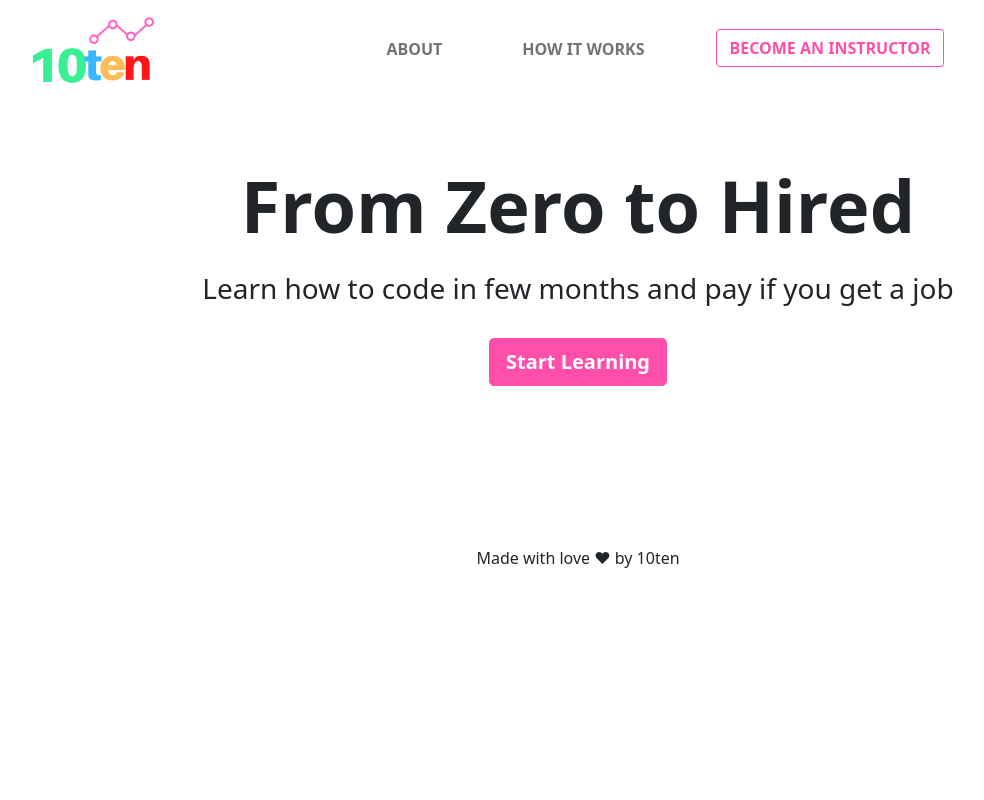
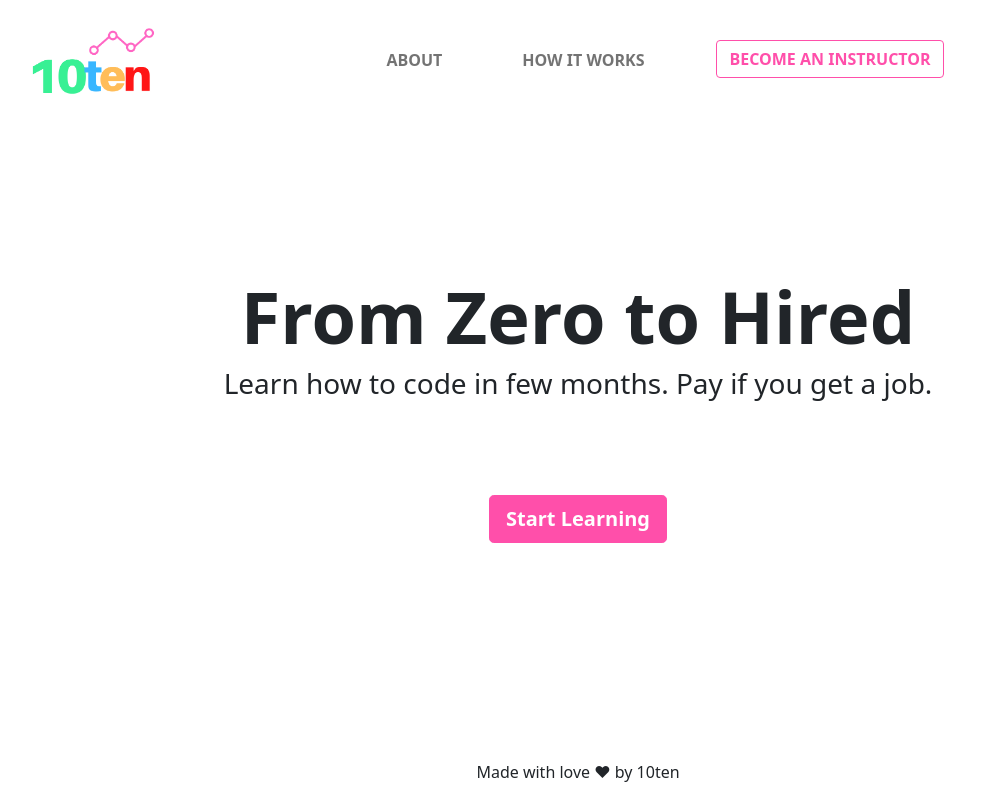
Before and after one commit to 10ten-io/10ten-io.github.io, a plain HTML site: page index.html in a window 1280 px wide. Shown: the whole page, without its empty margins (62-1046 px from the left). Drawn offline with nearby package versions, Linux system fonts and the light colour scheme.

Commit message:
center index main content

```diff
--- a/assets/css/styles.css
+++ b/assets/css/styles.css
@@ -37,10 +37,19 @@ nav {
 .index main {
     color: 4a4a4a;
 }
+
 .index main h1 {
     font-size: 72px;
     font-weight: 800;
     margin-top: 4rem;
+}
+
+.index main h3 {
+    height: 10vh;
+}
+
+.index main p {
+    height: 20vh;
 }
 
 .body .index {
@@ -49,10 +58,20 @@ nav {
     flex-direction: column;
 }
 
-.index main {
-    flex: 1;
+.flex-center {
+    display: flex;
+    justify-content: center;
+    align-items: center;
 }
 
-.index footer {
-    margin-top: 10rem;
+main {
+    min-height: 80vh;
 }
+
+nav {
+    height: 15vh;
+}
+
+footer {
+    height: 5vh;
+}
--- a/index.html
+++ b/index.html
@@ -42,12 +42,16 @@
         </div>
     </nav>
 
-    <main class="text-center">
-        <h1>From Zero to Hired</h1>
-        <h3 class="mt-4">Learn how to code in few months and pay if you get a job</h3>
-        <a class="mt-4 btn btn-primary btn-lg fw-bold"
-            href="https://10ten-io.github.io/create-and-publish-website/lecture-text.html">Start
-            Learning</a>
+    <main class="flex-center">
+        <section class="text-center">
+            <h1>From Zero to Hired</h1>
+            <h3>Learn how to code in few months. Pay if you get a job.</h3>
+            <p class="mt-5">
+                <a class="btn btn-primary btn-lg fw-bold"
+                    href="https://10ten-io.github.io/create-and-publish-website/">Start
+                    Learning</a>
+            </p>
+        </section>
     </main>
 
     <footer>
```
